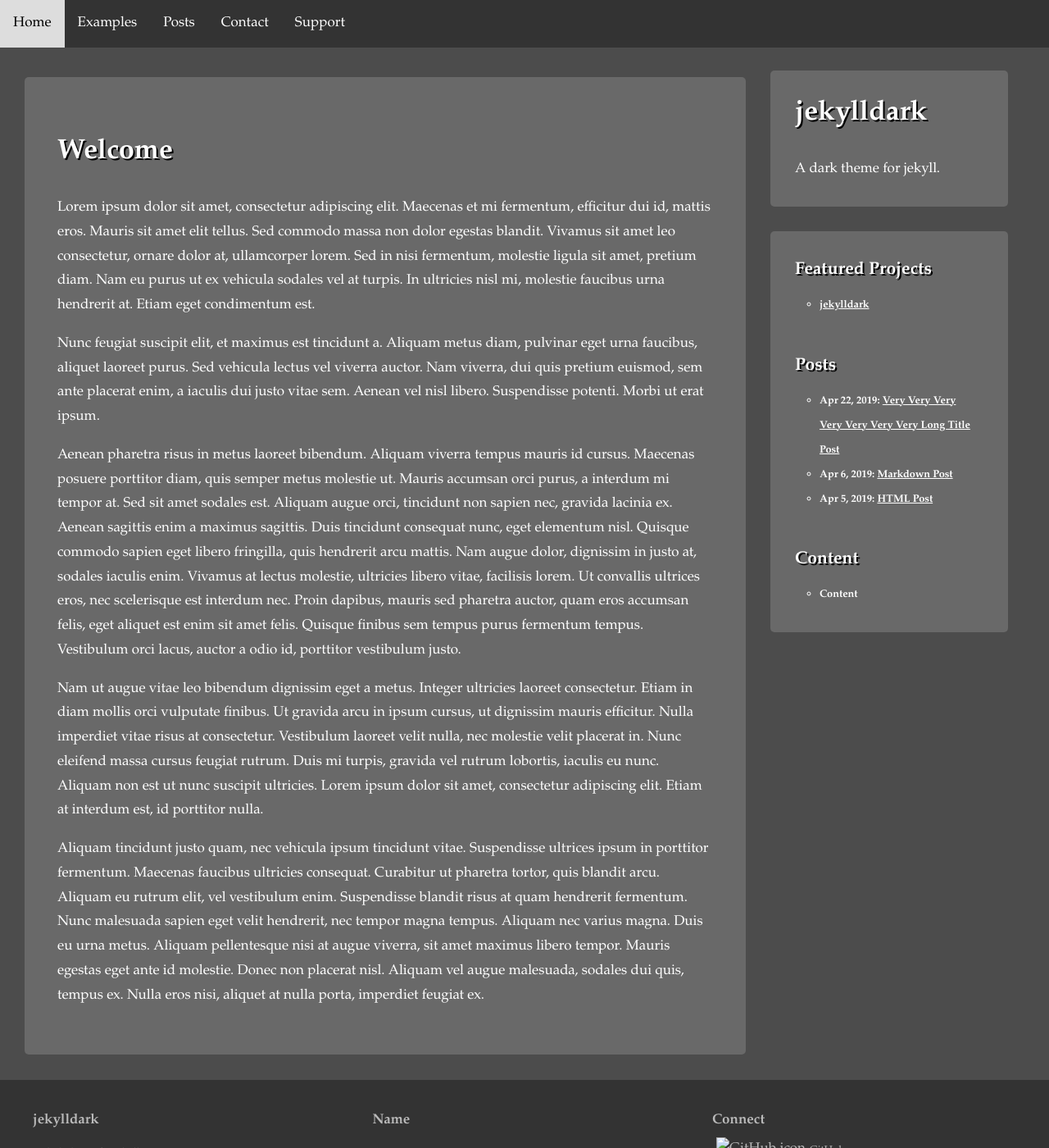
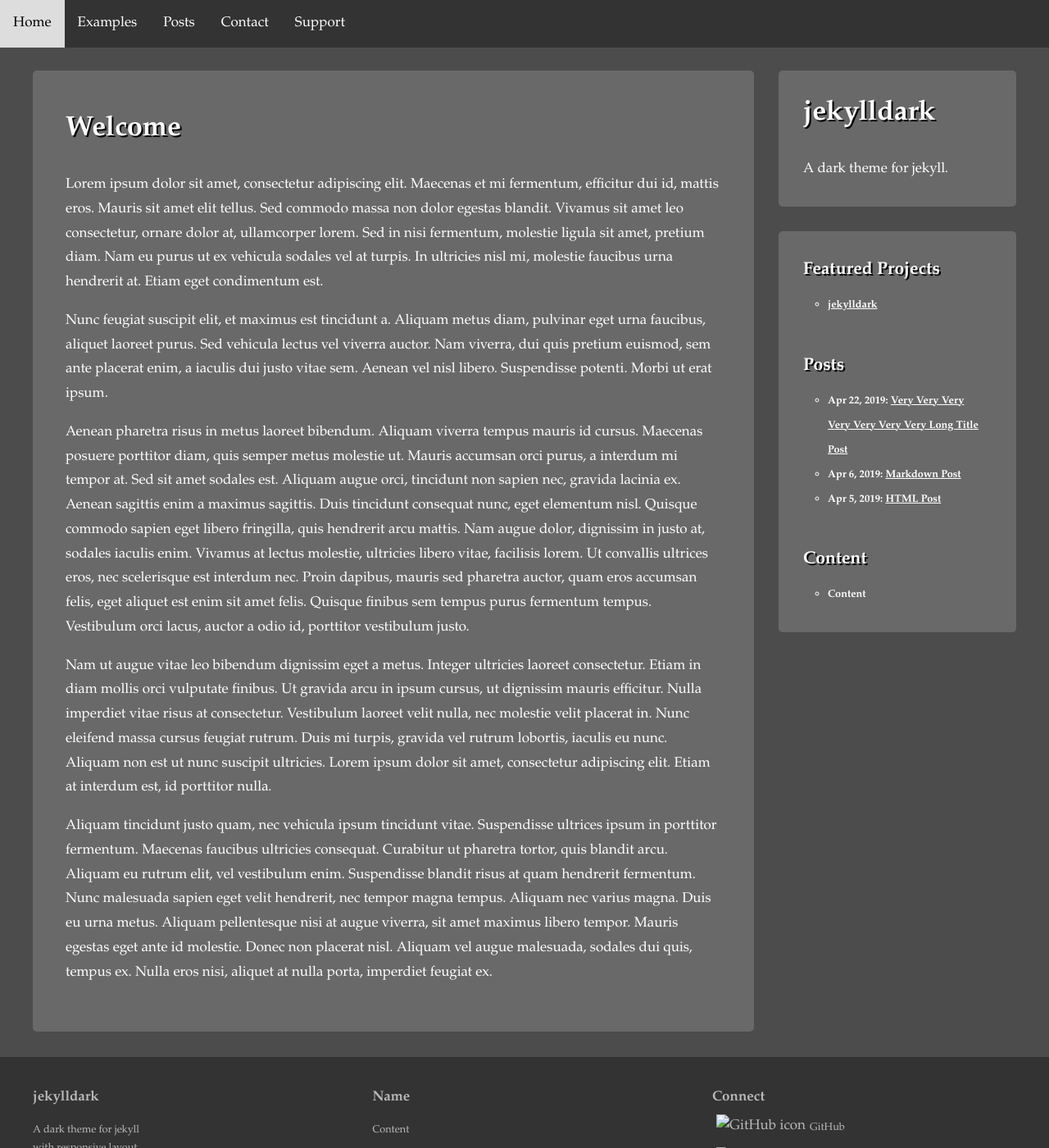
Before and after one commit to sutterj/jekylldark, a Jekyll site: the page built from index.html, in a window 1280 px wide and 1400 px high. Shown: the whole window at 82% size. Built offline with Jekyll 4.4.1, drawn with Linux system fonts in a browser that asks for light colours; nearby versions of some CDN libraries.

Commit message:
Update jekylldark.scss

```diff
--- a/_sass/jekylldark.scss
+++ b/_sass/jekylldark.scss
@@ -6,11 +6,14 @@
 $base-line-height: 1.75 !default;
 $base-text-color: #ffffff !default;
 
+.site-wrapper {
+  width: 100vw;
+}
+
 .site {
   background-color: $background-color;
   background-size: cover;
   color: $base-text-color;
-  font-display: auto;
   font-family: $base-font-family;
   font-size: $base-font-size;
   line-height: $base-line-height;
@@ -23,8 +26,15 @@
 .site-content {
   background-color: #696969;
   border-radius: 5px;
-  margin: 84px 0 31px 30px;
-  padding: 40px;
+  margin: 76px 0 31px 30px;
+  padding: 20px 40px 40px 40px;
+}
+
+.page-header {
+  border-bottom-color: #4c4c4c;
+  border-bottom-style: solid;
+  margin: 0 0 50px 0;
+  padding: 0 0 12px 0;
 }
 
 @import
```
